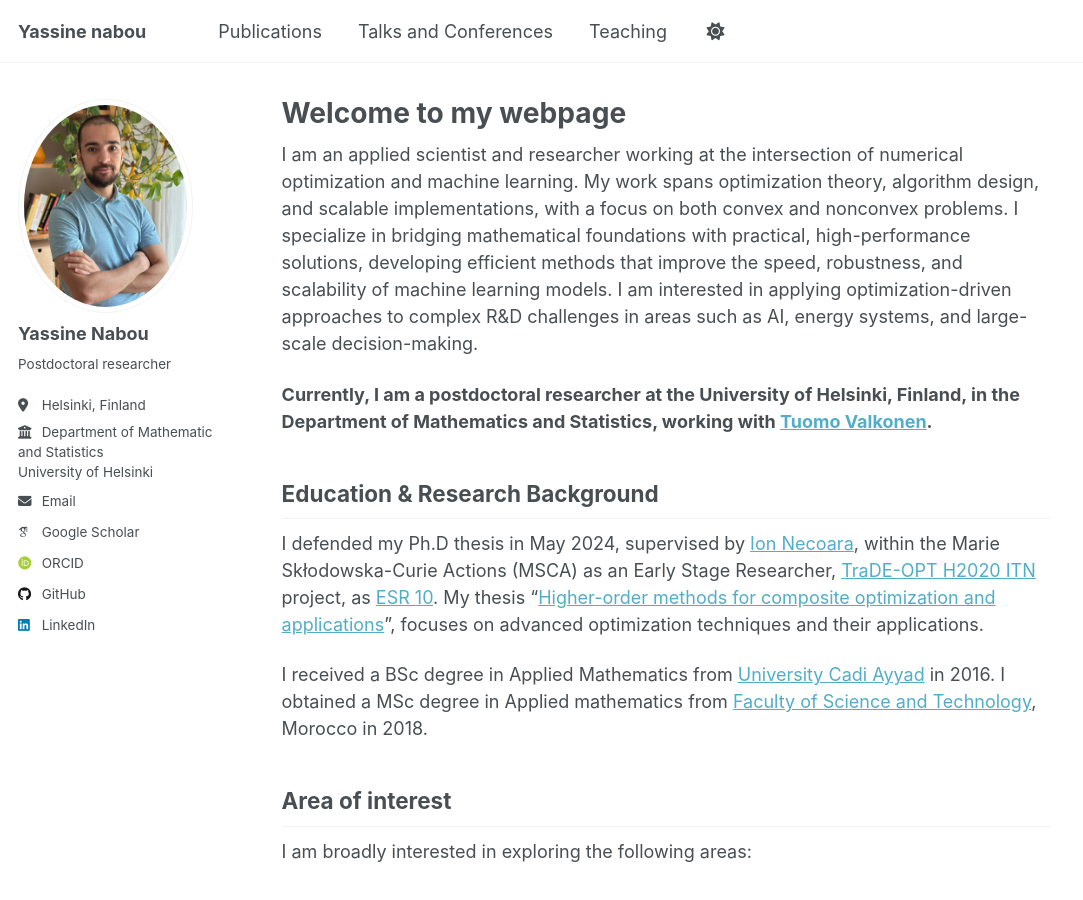
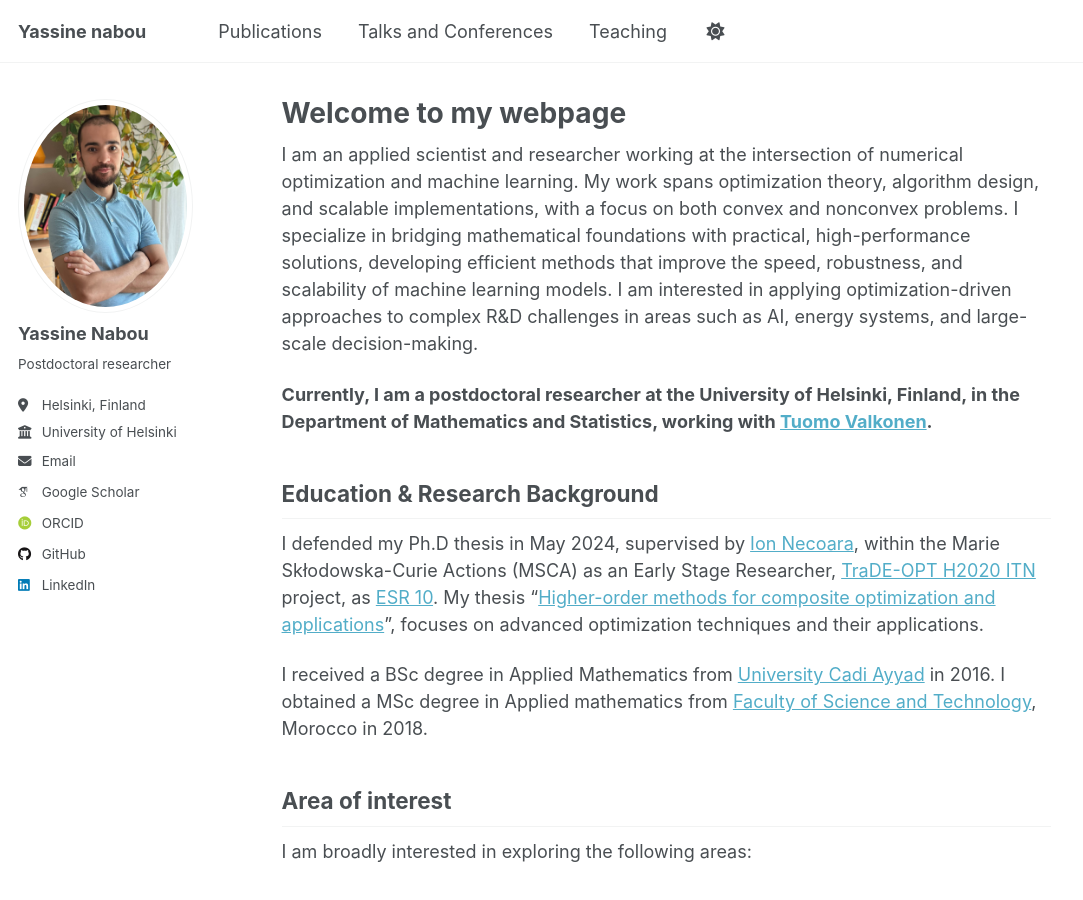
Before and after one commit to Yassine-Nabou/Yassine-Nabou.github.io, a Jekyll site: the page built from _pages/about.md, in a window 1280 px wide and 900 px high. Shown: the whole window, without its empty margins (0-1083 px from the left). Built offline with Jekyll 4.4.1, drawn with Linux system fonts in a browser that asks for light colours; some web fonts are replaced; a script that is not in the unit is left out.

Commit message:
Update _config.yml

```diff
--- a/_config.yml
+++ b/_config.yml
@@ -27,7 +27,7 @@ author:
   pronouns         : # example: "she/her"
   bio              : "Postdoctoral researcher"
   location         : "Helsinki, Finland"
-  employer         : "Department of Mathematics <br> and Statistics <br> University of Helsinki"
+  employer         : "University of Helsinki"
   uri              : # URL
   email            : "yassin.nabou@helsinki.fi"
 
```
